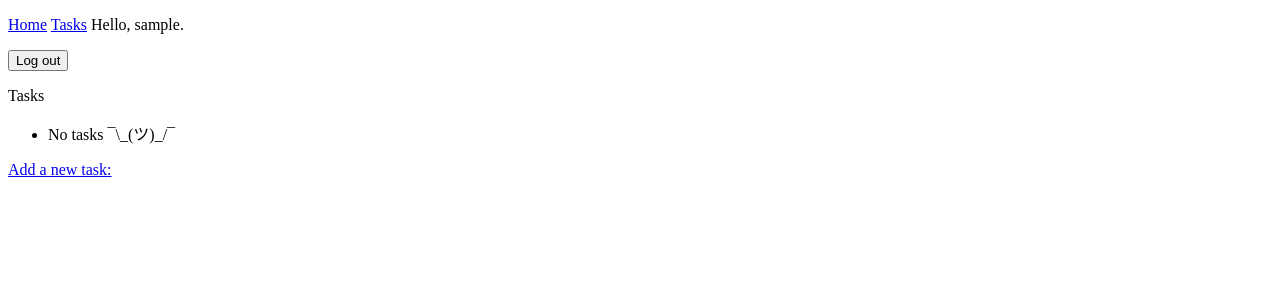
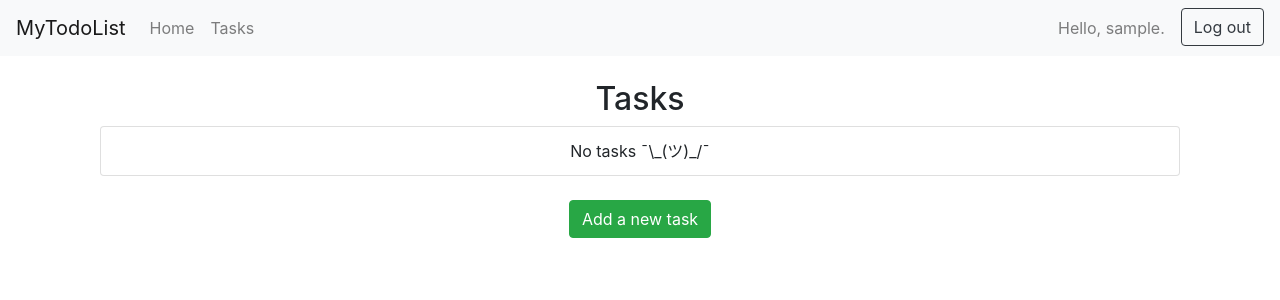
Before and after one commit to M1sterZag/Django_Task_1, a Django app: page /tasks/ in a window 1280 px wide. Shown: the top 300 px of the page. Run offline with Django 5.2, Linux system fonts and the light colour scheme; the visitor is signed in with stand-in values (Sample User, id 1); data that the repository does not hold is empty; some libraries are stand-ins or nearby versions.

Commit message:
add bootstrap styles + mark as done func

```diff
--- a/tasks/templates/tasks/base.html
+++ b/tasks/templates/tasks/base.html
@@ -4,23 +4,52 @@
     <meta charset="UTF-8">
     <meta name="viewport" content="width=device-width, initial-scale=1.0">
     <title>MyTodoList</title>
+    <!-- Bootstrap CSS -->
+    <link href="https://stackpath.bootstrapcdn.com/bootstrap/4.5.2/css/bootstrap.min.css" rel="stylesheet">
 </head>
 <body>
-    <p>
-        <a href="{% url 'tasks:index' %}">Home</a>
-        <a href="{% url 'tasks:tasks' %}">Tasks</a>
+    <nav class="navbar navbar-expand-lg navbar-light bg-light mb-3">
+        <a class="navbar-brand" href="{% url 'tasks:index' %}">MyTodoList</a>
+        <div class="collapse navbar-collapse">
+            <ul class="navbar-nav mr-auto">
+                <li class="nav-item">
+                    <a class="nav-link" href="{% url 'tasks:index' %}">Home</a>
+                </li>
+                <li class="nav-item">
+                    <a class="nav-link" href="{% url 'tasks:tasks' %}">Tasks</a>
+                </li>
+            </ul>
+            <ul class="navbar-nav">
                 {% if user.is_authenticated %}
-            Hello, {{ user.username }}.
-            <form id="logout-form" action="{% url 'users:logout' %}" method="POST">
+                    <li class="nav-item">
+                        <span class="navbar-text mr-3">Hello, {{ user.username }}.</span>
+                    </li>
+                    <li class="nav-item">
+                        <form id="logout-form" action="{% url 'users:logout' %}" method="POST" class="form-inline">
                             {% csrf_token %}
                             <button class="btn btn-outline-dark" type="submit">Log out</button>
                         </form>
+                    </li>
                 {% else %}
-            <a href="{% url 'users:register' %}">Register</a> -
-            <a href="{% url 'users:login' %}">Log in</a>
+                    <li class="nav-item">
+                        <a class="nav-link" href="{% url 'users:register' %}">Register</a>
+                    </li>
+                    <li class="nav-item">
+                        <a class="nav-link" href="{% url 'users:login' %}">Log in</a>
+                    </li>
                 {% endif %}
-    </p>
+            </ul>
+        </div>
+    </nav>
+
+    <div class="container">
         {% block content %}
         {% endblock content %}
+    </div>
+
+    <!-- Bootstrap JS and dependencies -->
+    <script src="https://code.jquery.com/jquery-3.5.1.slim.min.js"></script>
+    <script src="https://cdn.jsdelivr.net/npm/@popperjs/core@2.0.7/dist/umd/popper.min.js"></script>
+    <script src="https://stackpath.bootstrapcdn.com/bootstrap/4.5.2/js/bootstrap.min.js"></script>
 </body>
 </html>
--- a/tasks/templates/tasks/tasks.html
+++ b/tasks/templates/tasks/tasks.html
@@ -1,19 +1,73 @@
 {% extends "tasks/base.html" %}
 {% block content %}
-  <p>Tasks</p>
-  <ul>
-    {% for task in tasks %}
-        <li>
+  <div class="container mt-4">
+    <h2 class="text-center">Tasks</h2>
+    <ul class="list-group mb-4">
+      {% for task in tasks %}
+        <li class="list-group-item d-flex justify-content-between align-items-center">
+          <div>
             <a href="{% url 'tasks:task' task.id %}">{{ task.title }}</a>
-            <a href="{% url 'tasks:edit_task' task.id %}">Edit task</a>
-            <a href="{% url 'tasks:delete_task' task.id %}">Delete task</a>
+          </div>
+          <div class="d-flex align-items-center">
+            <p class="mb-0 ml-3 text-muted" style="font-size: 0.9rem;">{{ task.end_date }}</p>
+
+            {% if task.priority == 1 %}
+              <p class="mb-0 ml-3" style="font-size: 0.9rem; color: green">Low</p>
+            {% elif task.priority == 2 %}
+              <p class="mb-0 ml-3" style="font-size: 0.9rem; color: orange">Medium</p>
+            {% elif task.priority == 3 %}
+              <p class="mb-0 ml-3" style="font-size: 0.9rem; color: red">High</p>
+            {% endif %}
+
+            <a href="{% url 'tasks:edit_task' task.id %}" class="btn btn-sm btn-outline-primary ml-2">Edit</a>
+            <a href="{% url 'tasks:delete_task' task.id %}" class="btn btn-sm btn-outline-danger ml-2 mr-2">Delete</a>
+            <input type="checkbox" class="task-status-toggle" data-task-id="{{ task.id }}" {% if task.is_done %}checked{% endif %}>
+          </div>
         </li>
-        <hr>
-    {% empty %}
-      <li>No tasks ¯\_(ツ)_/¯</li>
-    {% endfor %}
-  </ul>
+      {% empty %}
+        <li class="list-group-item text-center">No tasks ¯\_(ツ)_/¯</li>
+      {% endfor %}
+    </ul>
+    <div class="d-flex justify-content-center">
+      <a href="{% url 'tasks:new_task' %}" class="btn btn-success">Add a new task</a>
+    </div>
+  </div>
 
-  <a href="{% url 'tasks:new_task' %}">Add a new task:</a>
+  <style>
+    .low-priority {
+      color: #28a745; /* Зеленый для Low */
+    }
+    .medium-priority {
+      color: #ffc107; /* Желтый для Medium */
+    }
+    .high-priority {
+      color: #dc3545; /* Красный для High */
+    }
+  </style>
 
+  <script>
+    document.querySelectorAll('.task-status-toggle').forEach(function(checkbox) {
+      checkbox.addEventListener('change', function() {
+        const taskId = this.getAttribute('data-task-id');
+        fetch(`/task/${taskId}/toggle_status/`, {
+          method: 'POST',
+          headers: {
+            'X-CSRFToken': '{{ csrf_token }}',
+            'Content-Type': 'application/json'
+          },
+          body: JSON.stringify({status: this.checked})
+        }).then(response => {
+          if (response.ok) {
+            response.json().then(data => {
+              if (data.is_done) {
+                checkbox.setAttribute('checked', 'checked');
+              } else {
+                checkbox.removeAttribute('checked');
+              }
+            });
+          }
+        });
+      });
+    });
+  </script>
 {% endblock content %}
--- a/tasks/urls.py
+++ b/tasks/urls.py
@@ -7,5 +7,6 @@ urlpatterns = [
     path("tasks/<int:task_id>/", views.task, name="task"),
     path("new_task/", views.new_task, name="new_task"),
     path('edit_task/<int:task_id>/', views.edit_task, name='edit_task'),
-    path('delete_task/<int:task_id>/', views.delete_task, name='delete_task')
+    path('delete_task/<int:task_id>/', views.delete_task, name='delete_task'),
+    path('task/<int:task_id>/toggle_status/', views.toggle_task_status, name='toggle_task_status'),
 ]
--- a/tasks/views.py
+++ b/tasks/views.py
@@ -2,6 +2,7 @@ from django.shortcuts import render, redirect
 from .models import Task
 from django.contrib.auth.decorators import login_required
 from .forms import TaskForm
+from django.http import JsonResponse
 
 # Create your views here.
 def index(request):
@@ -10,7 +11,7 @@ def index(request):
 
 @login_required
 def tasks(request):
-    tasks = Task.objects.filter(owner=request.user).order_by("priority",'date_added')
+    tasks = Task.objects.filter(owner=request.user)
     context = {'tasks': tasks}
     return render(request, 'tasks/tasks.html', context)
 
@@ -68,3 +69,15 @@ def delete_task(request, task_id):
     if task:
         task.delete()
     return redirect("tasks:tasks")
+
+@login_required
+def toggle_task_status(request, task_id):
+    task = Task.objects.get(id=task_id)
+    if task.owner != request.user:
+        raise Http404
+    if task:
+        if request.method == 'POST':
+            task.is_done = not task.is_done
+            task.save()
+            return JsonResponse({'status': 'success', 'is_done': task.is_done})
+    return JsonResponse({'status': 'error'}, status=400)
```
Also changed, not shown: tasks/templates/tasks/edit_task.html (+23 -7 lines), tasks/templates/tasks/index.html (+7 -1 lines), tasks/templates/tasks/new_task.html (+8 -6 lines), tasks/templates/tasks/task.html (+15 -15 lines), users/templates/registration/logged_out.html (+7 -1 lines), users/templates/registration/login.html (+20 -2 lines), users/templates/registration/register.html (+21 -6 lines). Lines whose indentation alone changed are shown as unchanged.
